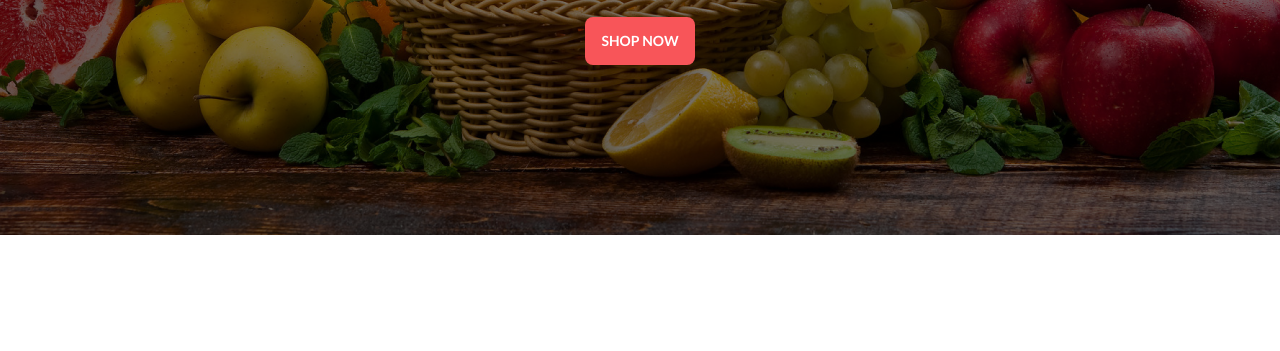
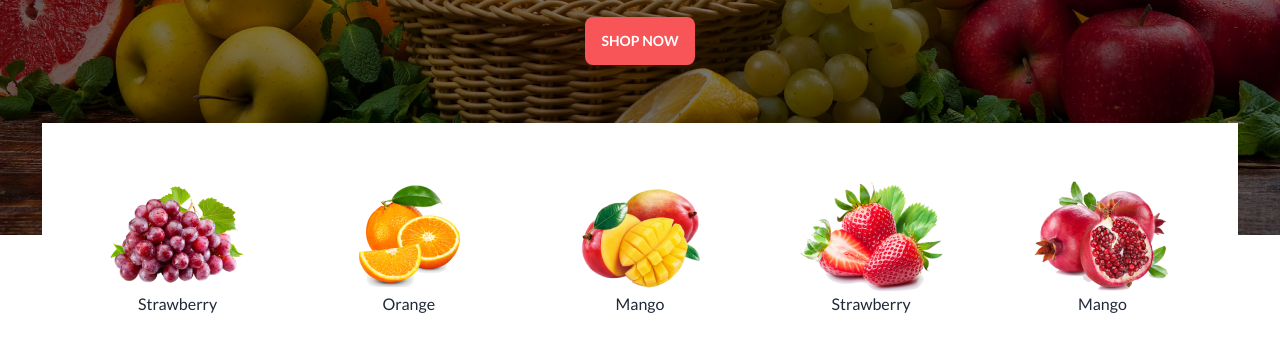
Before and after one commit to shafrinakter/fruits-brust, a plain HTML site: page index.html in a window 1280 px wide. Shown: the part 365-716 px from the top of the page. Drawn offline with nearby package versions, Linux system fonts and the light colour scheme; grey boxes are pictures that could not be loaded.

Commit message:
banner add

```diff
--- a/index.html
+++ b/index.html
@@ -5,6 +5,8 @@
   <meta charset="UTF-8">
   <meta name="viewport" content="width=device-width, initial-scale=1.0">
   <title>fruit Brust</title>
+  <!-- css link -->
+  <link rel="stylesheet" href="style.css">
   <!-- google font -->
   <link rel="preconnect" href="https://fonts.googleapis.com">
   <link rel="preconnect" href="https://fonts.gstatic.com" crossorigin>
@@ -140,7 +142,31 @@
   </header>
   <!-- main part -->
   <main>
-
+    <!-- fruit items -->
+    <section>
+      <div class=  "lg:w-[1196px] h-[250px] mx-auto grid grid-cols-2 md:grid-cols-5 lg:grid-cols-5 justify-between bg-white items-center p-5 relative md:-top-28 lg:-top-28">
+        <div class="text-center">
+          <img class="mx-auto" src="images/fruit1.png" alt="">
+          <p>Strawberry</p>
+        </div>
+        <div class="text-center">
+          <img class="mx-auto" src="images/fruit2.png" alt="">
+          <p>Orange</p>
+        </div>
+        <div class="text-center">
+          <img class="mx-auto" src="images/fruit3.png" alt="">
+          <p>Mango</p>
+        </div>
+        <div class="text-center">
+          <img class="mx-auto" src="images/fruit4.png" alt="">
+          <p>Strawberry</p>
+        </div>
+        <div class="text-center">
+          <img class="mx-auto" src="images/fruit5.png" alt="">
+          <p>Mango</p>
+        </div>
+      </div>
+    </section>
   </main>
   <!-- footer part -->
   <footer>
--- /dev/null
+++ b/style.css
@@ -0,0 +1,6 @@
+@media screen and (max-width:650px) {
+
+    .display {
+        display: none;
+    }
+}
```
